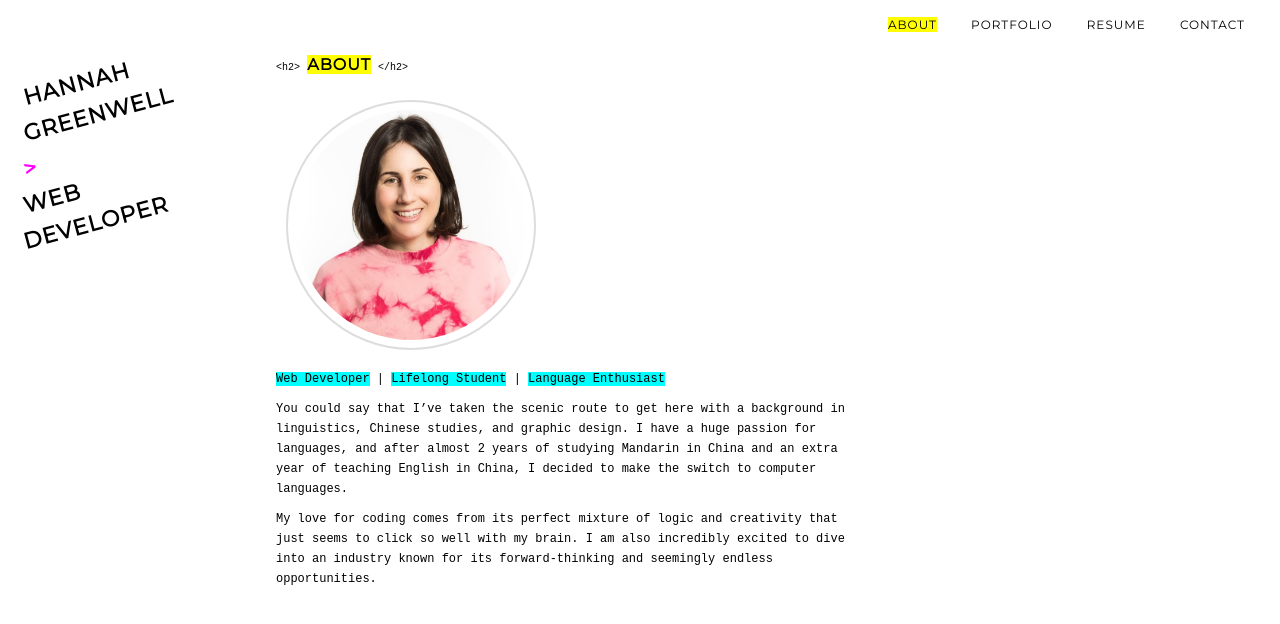
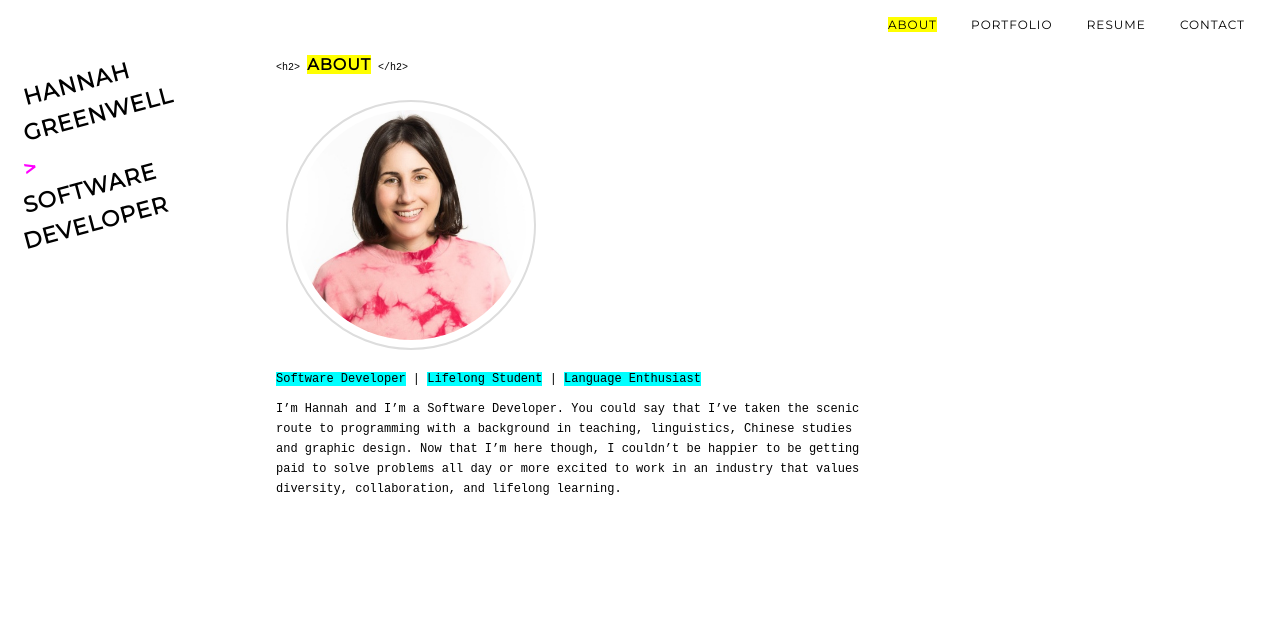
Before and after one commit to HannahGreenwell/hannahgreenwell.github.io, a plain HTML site: page about.html in a window 1280 px wide. Drawn offline with Linux system fonts and the light colour scheme.

Commit message:
Updated CV

```diff
--- a/about.html
+++ b/about.html
@@ -17,7 +17,7 @@
       <span class="rotate">Hannah</span>
       <span class="rotate">Greenwell</span>
       <span class="rotate greater-than">&gt;</span>
-      <span class="rotate">Web</span>
+      <span class="rotate">Software</span>
       <span class="rotate">Developer</span>
     </h1>
   </header>
@@ -57,7 +57,7 @@
     <img src="./img/GA_profile_photo.jpg" alt="Profile Photo" class="profile-photo"/>
 
     <p class="about-title">
-      <span class="cyan">Web Developer</span>
+      <span class="cyan">Software Developer</span>
        |
       <span class="cyan">Lifelong Student</span>
        |
@@ -65,11 +65,7 @@
     </p>
 
     <p class="about">
-      You could say that I’ve taken the scenic route to get here with a background in linguistics, Chinese studies, and graphic design. I have a huge passion for languages, and after almost 2 years of studying Mandarin in China and an extra year of teaching English in China, I decided to make the switch to computer languages.
-    </p>
-
-    <p class="about">
-      My love for coding comes from its perfect mixture of logic and creativity that just seems to click so well with my brain. I am also incredibly excited to dive into an industry known for its forward-thinking and seemingly endless opportunities.
+      I’m Hannah and I’m a Software Developer. You could say that I’ve taken the scenic route to programming with a background in teaching, linguistics, Chinese studies and graphic design. Now that I’m here though, I couldn’t be happier to be getting paid to solve problems all day or more excited to work in an industry that values diversity, collaboration, and lifelong learning.
     </p>
   </main>
 
```
Also changed, not shown: contact.html (+1 -1 lines), index.html (+1 -1 lines), resume.html (+1 -1 lines), 2 other files.
